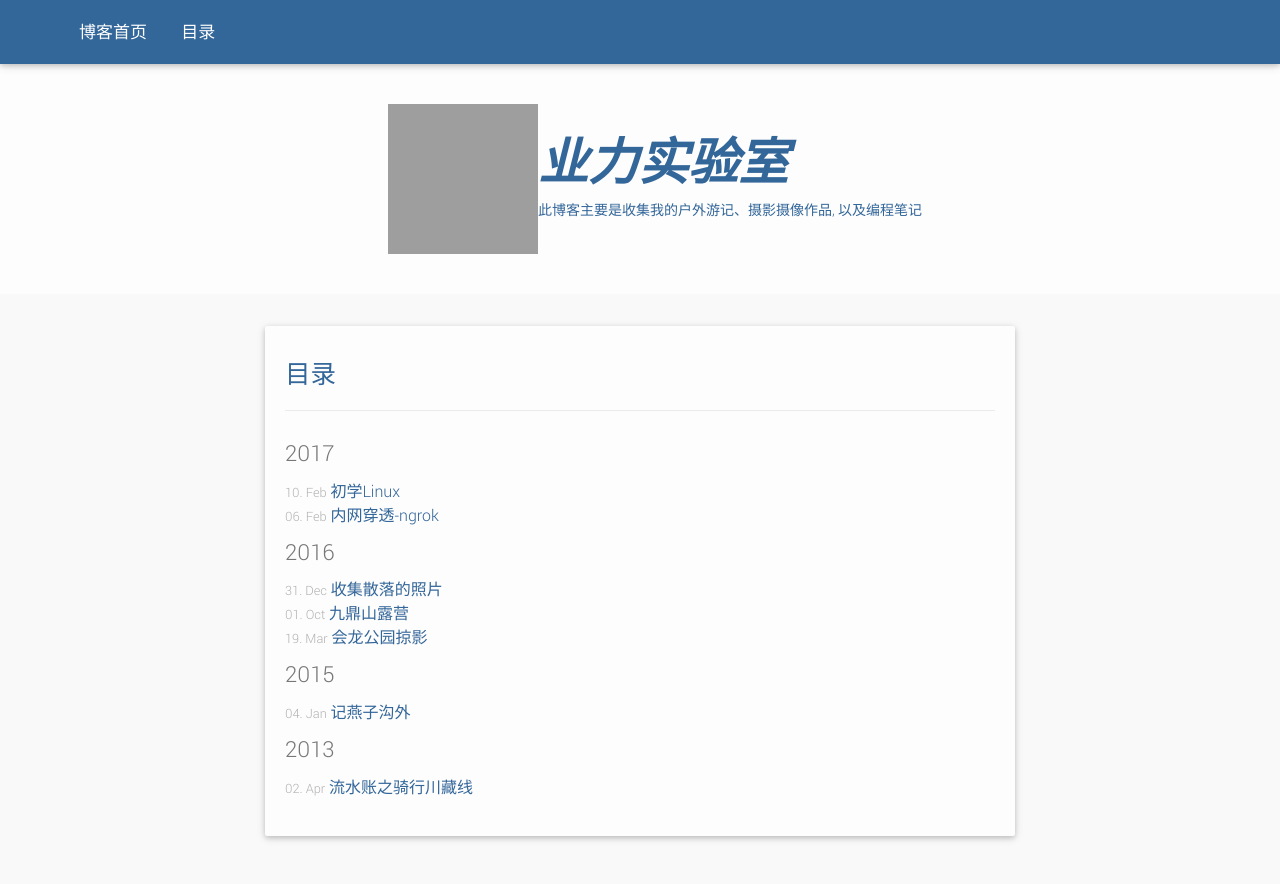
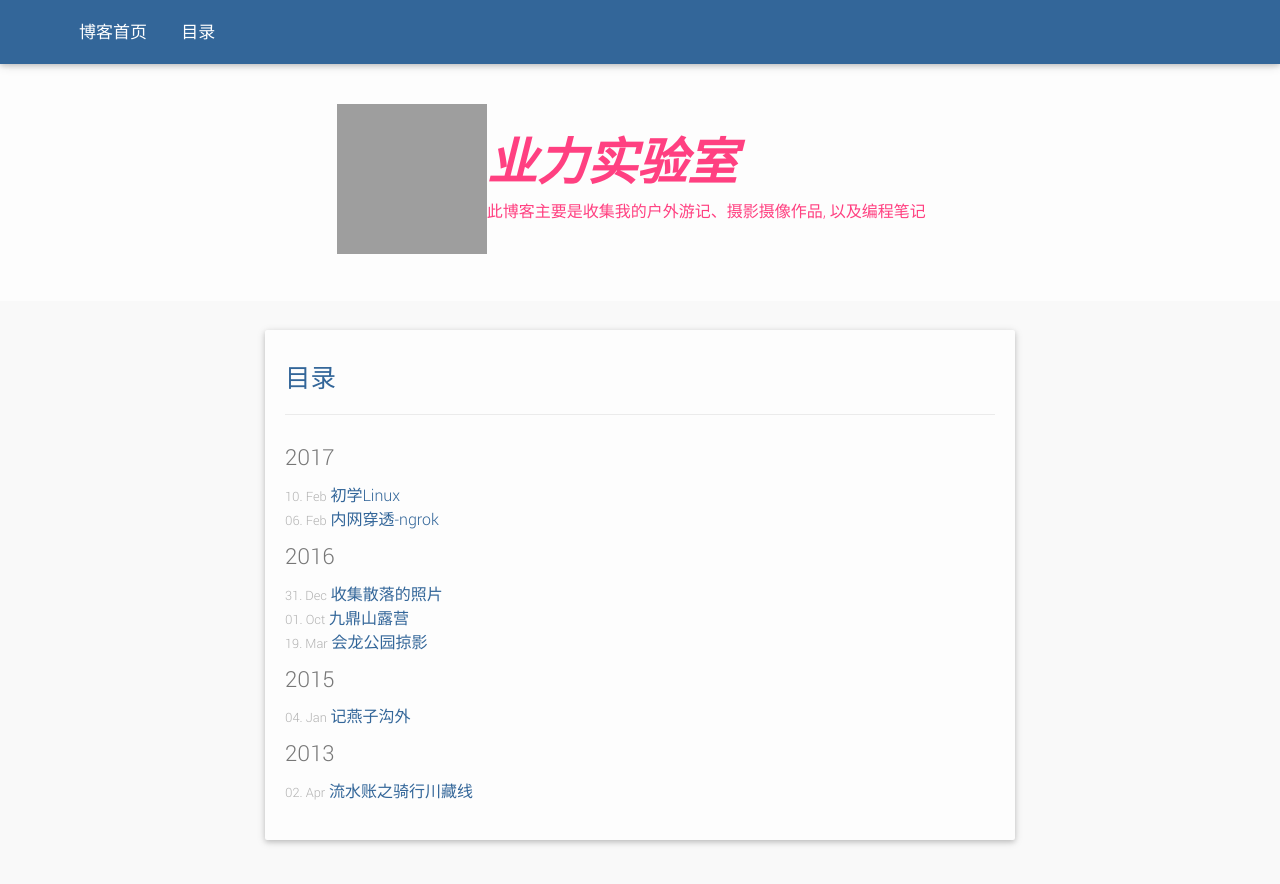
Before and after one commit to zrx89757/myblog, a Jekyll site: the page built from archive/index.md, in a window 1280 px wide and 900 px high. Shown: the top 884 px of the window. Built offline with Jekyll 4.4.1, drawn with Linux system fonts in a browser that asks for light colours; grey boxes are pictures that could not be loaded.

Commit message:
替换标题

```diff
--- a/_includes/full.html
+++ b/_includes/full.html
@@ -1,23 +1,30 @@
 <!-- full logo version with slogan, icon and text, add the class .ts-full if you want to work with some of the existing CSS -->
 
-
-  <style type="text/css">
-  .body{
+<style type="text/css">
 
 
-  }
     .title-full{
-        margin-right: 20%;
-        margin-left: 35%;
+       display: flex;
+       color: #FF4081;
+    }
+
+    .title-full:hover{
+        cursor:pointer;
+       opacity: 0.8;
+    }
+    .img-hold{
+        flex: 1.4;
+        text-align: right;
     }
     .icon-img{
         width: 150px;
         height: 150px;
-        float: left;
     }
     .yelilab-hold{
-        padding-top: 20px;
+        flex: 2;
+        margin-top: 20px;
     }
+
     .yeli-lab{
         font-style:italic;
         font-size: 50px;
@@ -26,59 +33,65 @@
     }
     .lab-desc{
         margin: 0px;
-        font-size: 14px;
+        font-size: 16px;
     }
-    @media screen and (max-width: 1600px){
-        .title-full{margin-left: 30%;}
 
+    .right-padding{
+        flex: 0.3;
     }
+
     @media screen and (max-width: 1000px){
-        .title-full{margin-left: 25%}
+        .img-hold{ flex: 1.3; }
+        .icon-img{width: 125px;height: 125px;}
+        .yelilab-hold{ margin-top: 15px; }
+        .yeli-lab{font-size: 42px;font-weight: 750; margin: 0;}
+        .lab-desc{font-size: 15px;}
+    }
+    @media screen and (max-width: 768px){
+        .icon-img{width: 110px;height: 110px;}
+        .yelilab-hold{ margin-top: 13px; }
+        .yeli-lab{font-size: 38px;font-weight: 650;}
+        .lab-desc{font-size: 14px;}
+    }
 
-        .icon-img{width: 110px;height: 110px;}
-        .yeli-lab{font-size: 40px;font-weight: 700;}
+    @media screen and (max-width: 540px){
+        .img-hold{ flex: 1.4;}
+        .icon-img{width: 90px;height: 90px;}
+        .yelilab-hold{ margin-top: 15px; }
+        .yeli-lab{font-size: 35px;font-weight: 570;}
+        .lab-desc{display: none;}
     }
-    @media screen and (max-width: 750px){
-        .lab-desc{display: none;}
-        .icon-img{width: 100px;height: 100px;}
-        .yeli-lab{font-size: 35px;font-weight: 600;}
 
+
+
+    @media screen and (max-width: 414px){
+        .icon-img{width: 80px;height: 80px;}
+        /*.yelilab-hold{ margin-top: 13px; }*/
+        .yeli-lab{font-size: 30px;font-weight: 550;}
     }
-    @media screen and (max-width: 540px){
-        .title-full{margin-left: 15%;margin-right: 10%;}
-        .yelilab-hold{padding-top: 17px;}
-        .icon-img{width: 90px;height: 90px;}
-        .yeli-lab{font-size: 32px;font-weight: 570;}
-    }
-    @media screen and (max-width: 414px){
-        .title-full{margin-left: 17%}
-        .yelilab-hold{padding-top: 15px;}
-        .icon-img{width: 80px;height: 80px;}
-        .yeli-lab{font-size: 28px;font-weight: 560;}
 
-    }
     @media screen and (max-width: 375px){
-        .title-full{margin-left: 15%;}
-        .yelilab-hold{padding-top: 12px;}
-        .icon-img{width: 75px;height: 75px;}
-        .yeli-lab{font-size: 26px;font-weight: 540;}
+        .icon-img{width: 70px;height: 70px;}
+        .yelilab-hold{ margin-top: 13px; }
+        .yeli-lab{font-size: 26px;font-weight: 520;}
     }
     @media screen and (max-width: 320px){
-        .title-full{margin-left: 17%}
-        .yelilab-hold{padding-top: 12px;}
         .icon-img{width: 60px;height: 60px;}
+        .yelilab-hold{ margin-top: 13px; }
         .yeli-lab{font-size: 23px;font-weight: 500;}
     }
 
+
+
 </style>
-
 
 <div class="title-full">
 
-        <img src="http://upload-images.jianshu.io/upload_images/1271438-a2a58162684a9b36.jpg?imageMogr2/auto-orient/strip%7CimageView2/2/w/1240" class="icon-img">
+        <div class="img-hold"><img src="http://upload-images.jianshu.io/upload_images/1271438-a2a58162684a9b36.jpg?imageMogr2/auto-orient/strip%7CimageView2/2/w/1240" class="icon-img"></div>
         <div class="yelilab-hold">
             <p class="yeli-lab">业力实验室</p>
             <p class="lab-desc">此博客主要是收集我的户外游记、摄影摄像作品, 以及编程笔记</p>
 
         </div>
+        <div class="right-padding"></div>
 </div>
```
